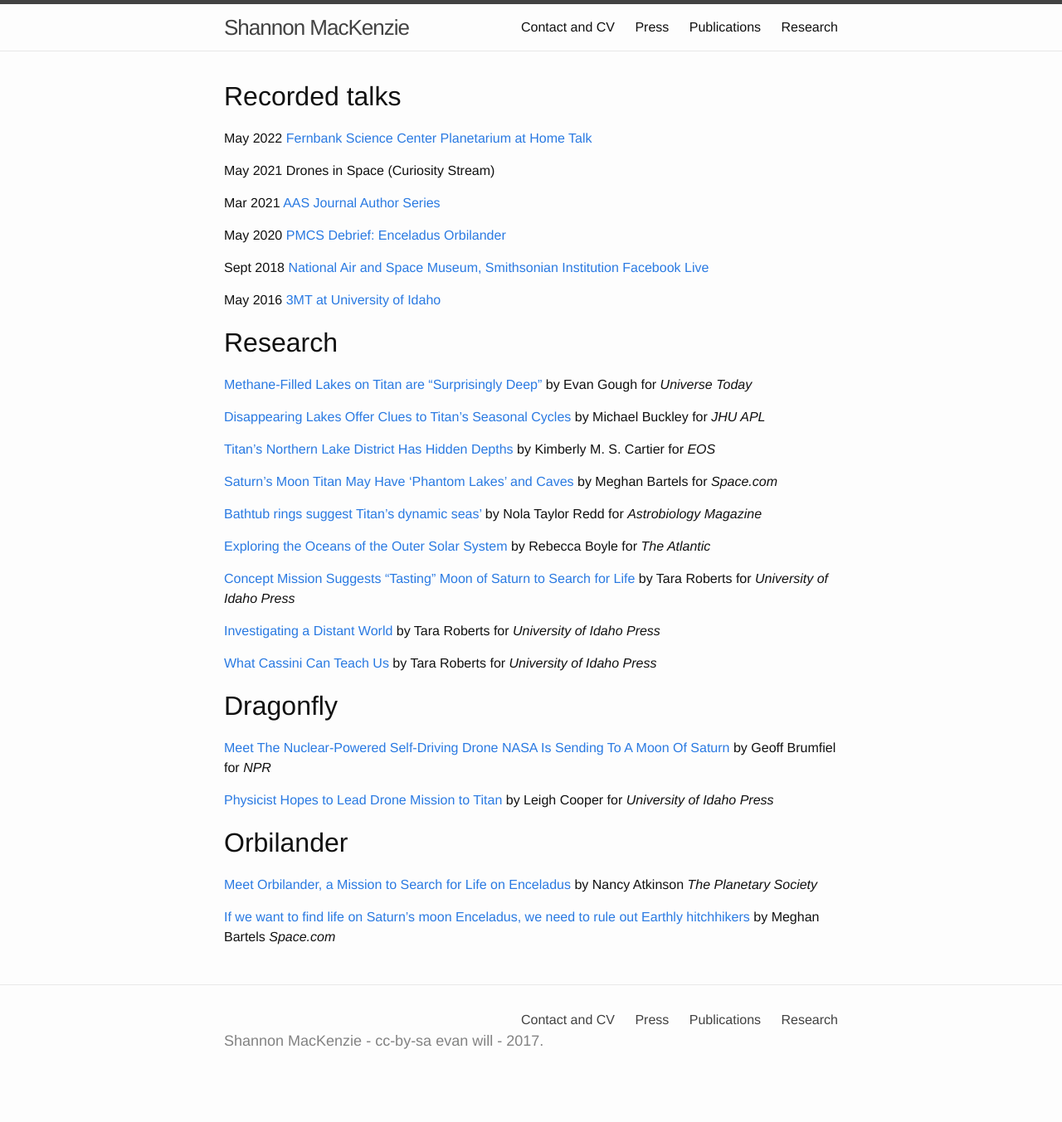
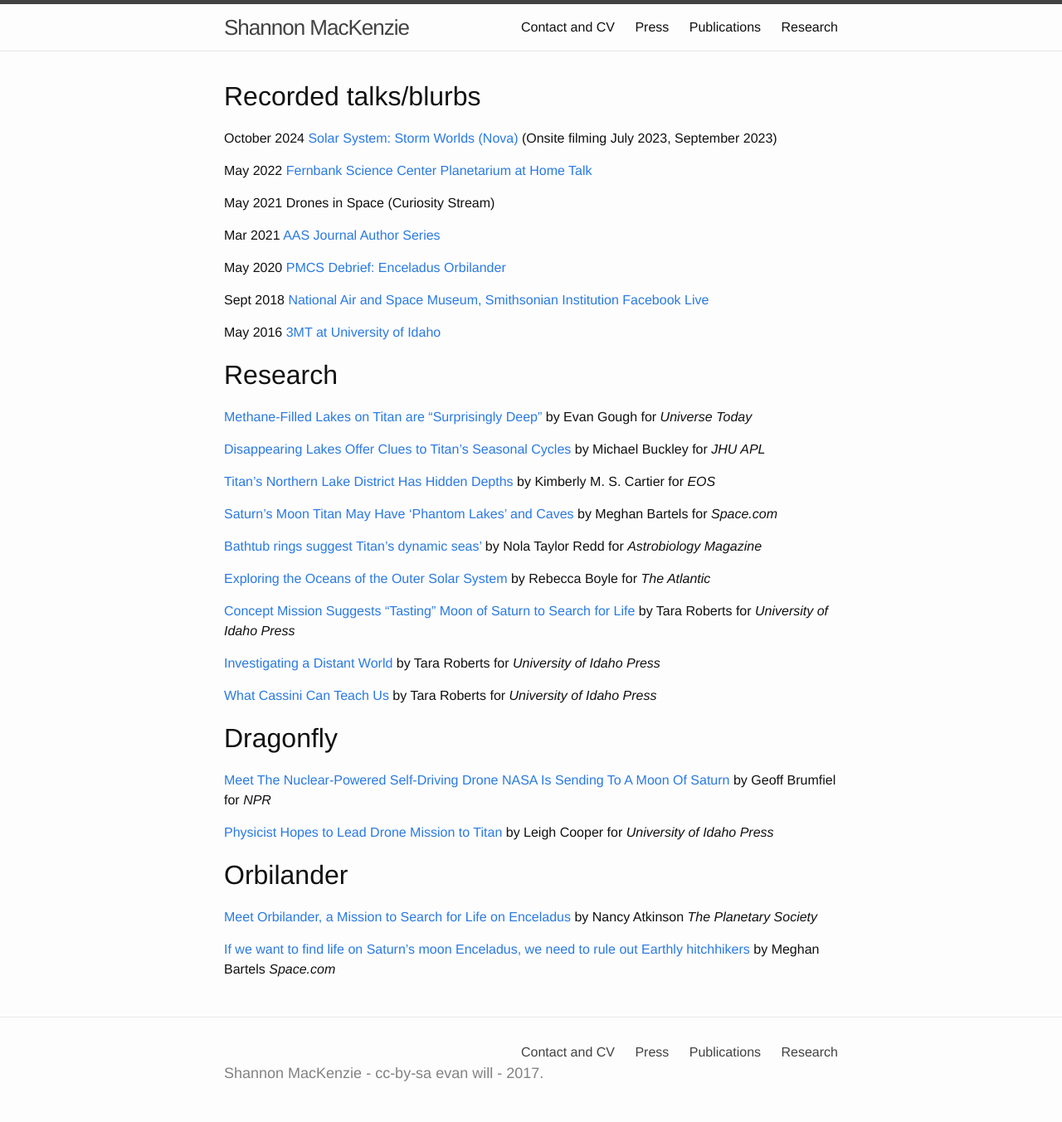
Before and after one commit to shannonmackenzie/shannonmackenzie.github.io, a Jekyll site: the page built from press.md, in a window 1280 px wide. Shown: the whole page at 83% size. Built offline with Jekyll 4.4.1, drawn with Linux system fonts in a browser that asks for light colours; before the commit the page ends 1314 px from its top, so only the background shows below that.

Commit message:
Update press.md

```diff
--- a/press.md
+++ b/press.md
@@ -3,7 +3,11 @@ layout: default
 title: Press
 permalink: /press
 ---
-# Recorded talks
+# Recorded talks/blurbs
+
+
+October 2024 [Solar System: Storm Worlds (Nova)](https://www.pbs.org/video/solar-system-storm-worlds-9kvelp/) (Onsite filming July 2023, September 2023)
+
 May 2022 [Fernbank Science Center Planetarium at Home Talk](https://www.facebook.com/fernbankcenter/videos/fsc-at-home-planetarium-may-6-2022/726023108434729)
 
 May 2021 Drones in Space (Curiosity Stream)
```
